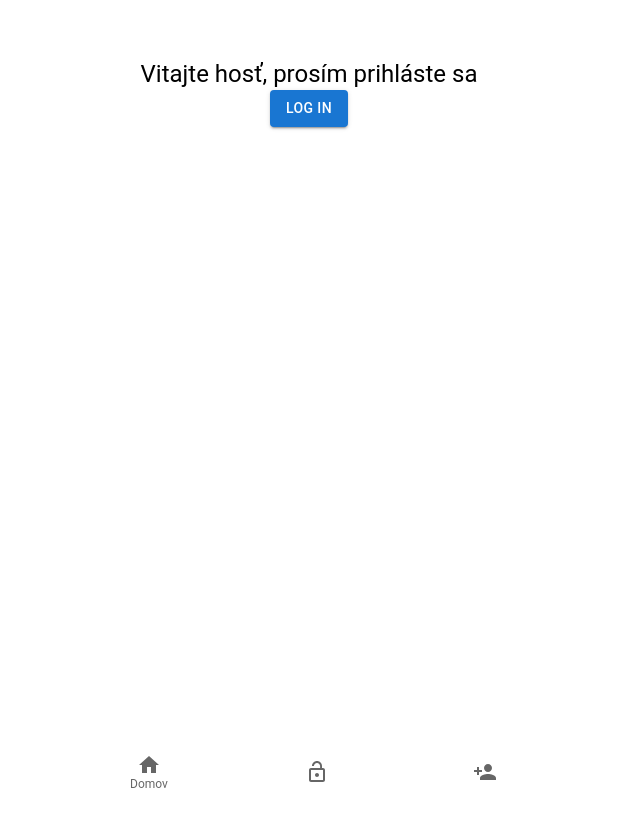
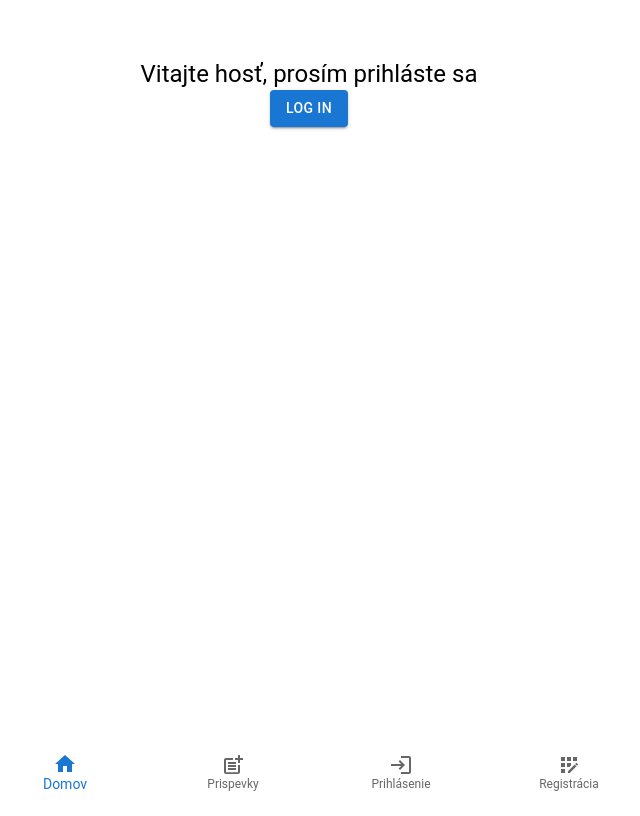
Before and after one commit to TrueIsky/Zochstam, a Next.js app: page / in a window 1280 px wide. Shown: the whole page, without its empty margins (331-971 px from the left). Built offline with nearby package versions, Linux system fonts and the light colour scheme; no server answers.

Commit message:
better navBar

```diff
--- a/src/componenets/NavBar.tsx
+++ b/src/componenets/NavBar.tsx
@@ -1,69 +1,77 @@
+// src/componenets/NavBar.tsx
+
+"use client";
+
+import { useSession } from "next-auth/react";
+import * as React from 'react';
 import Box from '@mui/material/Box';
 import BottomNavigation from '@mui/material/BottomNavigation';
 import BottomNavigationAction from '@mui/material/BottomNavigationAction';
 import HomeIcon from '@mui/icons-material/Home';
-import AccountCircleIcon from '@mui/icons-material/AccountCircle';
 import PostAddIcon from '@mui/icons-material/PostAdd';
-import LockOpenIcon from '@mui/icons-material/LockOpen';
-import PersonAddIcon from '@mui/icons-material/PersonAdd';
-import ExitToAppIcon from '@mui/icons-material/ExitToApp'; // Icon for logout
+import LoginIcon from '@mui/icons-material/Login';
+import AppRegistrationIcon from '@mui/icons-material/AppRegistration';
 import Link from 'next/link';
-import { getServerSession } from 'next-auth';
-import { authOptions } from '@/app/api/auth/[...nextauth]/authOptions';
+import Avatar from '@mui/material/Avatar'; // Import Avatar for profile picture
 
-export default async function NavBar() {
-  // Fetch the session server-side
-  const session = await getServerSession(authOptions);
+// Define a type for navigation items
+interface NavItem {
+  label: string;
+  icon: React.ReactNode;
+  href: string;
+  key: string;
+}
+
+// Function to create BottomNavigationAction components
+const createNavAction = (item: NavItem) => (
+  <BottomNavigationAction
+    key={item.key}
+    label={item.label}
+    icon={item.icon}
+    component={Link}
+    href={item.href}
+  />
+);
+
+export default function NavBar() {
+  const { data: session } = useSession();
+  const [value, setValue] = React.useState(0);
+
+  const LoggedOutItems: NavItem[] = [
+    { label: "Domov", icon: <HomeIcon />, href: "/", key: "home" },
+    { label: "Prispevky", icon: <PostAddIcon />, href: "/prispevok", key: "posts" },
+    { label: "Prihlásenie", icon: <LoginIcon />, href: "/auth/prihlasenie", key: "sign-in" },
+    { label: "Registrácia", icon: <AppRegistrationIcon />, href: "/auth/registracia", key: "register" },
+  ];
+
+  const LoggedInItems: NavItem[] = [
+    { label: "Domov", icon: <HomeIcon />, href: "/", key: "home" },
+    { label: "Prispevky", icon: <PostAddIcon />, href: "/prispevok", key: "posts" },
+    {
+      label: "Profil",
+      icon: (
+        <Avatar
+          alt={session?.user?.name || "User"}
+          src={session?.user?.image || "/default-avatar.png"}
+        />
+      ),
+      href: "/profil",
+      key: "profile",
+    },
+    { label: "Odhlásiť sa", icon: <LoginIcon />, href: "/auth/odhlasenie", key: "sign-out" },
+  ];
 
   return (
     <Box sx={{ width: '100%', position: 'fixed', bottom: 0 }}>
-      <BottomNavigation showLabels>
-        <BottomNavigationAction
-          label="Domov"
-          icon={<HomeIcon />}
-          component={Link}
-          href="/"
-        />
-
-        {session ? (
-          // Display options for logged-in users
-          <>
-            <BottomNavigationAction
-              label="Profil"
-              icon={<AccountCircleIcon />}
-              component={Link}
-              href="/profil"
-            />
-            <BottomNavigationAction
-              label="Príspevok"
-              icon={<PostAddIcon />}
-              component={Link}
-              href="/prispevok"
-            />
-            <BottomNavigationAction
-              label="Odhlásiť"
-              icon={<ExitToAppIcon />}
-              component={Link}
-              href="/auth/odhlasenie"
-            />
-          </>
-        ) : (
-          // Display options for logged-out users
-          <>
-            <BottomNavigationAction
-              label="Prihlásenie"
-              icon={<LockOpenIcon />}
-              component={Link}
-              href="/auth/prihlasenie"
-            />
-            <BottomNavigationAction
-              label="Registrácia"
-              icon={<PersonAddIcon />}
-              component={Link}
-              href="/auth/registracia"
-            />
-          </>
-        )}
+      <BottomNavigation
+        showLabels
+        value={value}
+        onChange={(event, newValue) => {
+          setValue(newValue);
+        }}
+      >
+        {/* Render non-authenticated or authenticated nav items based on session */}
+        {(session ? LoggedInItems : LoggedOutItems).map(createNavAction)}
       </BottomNavigation>
     </Box>
   );
```
